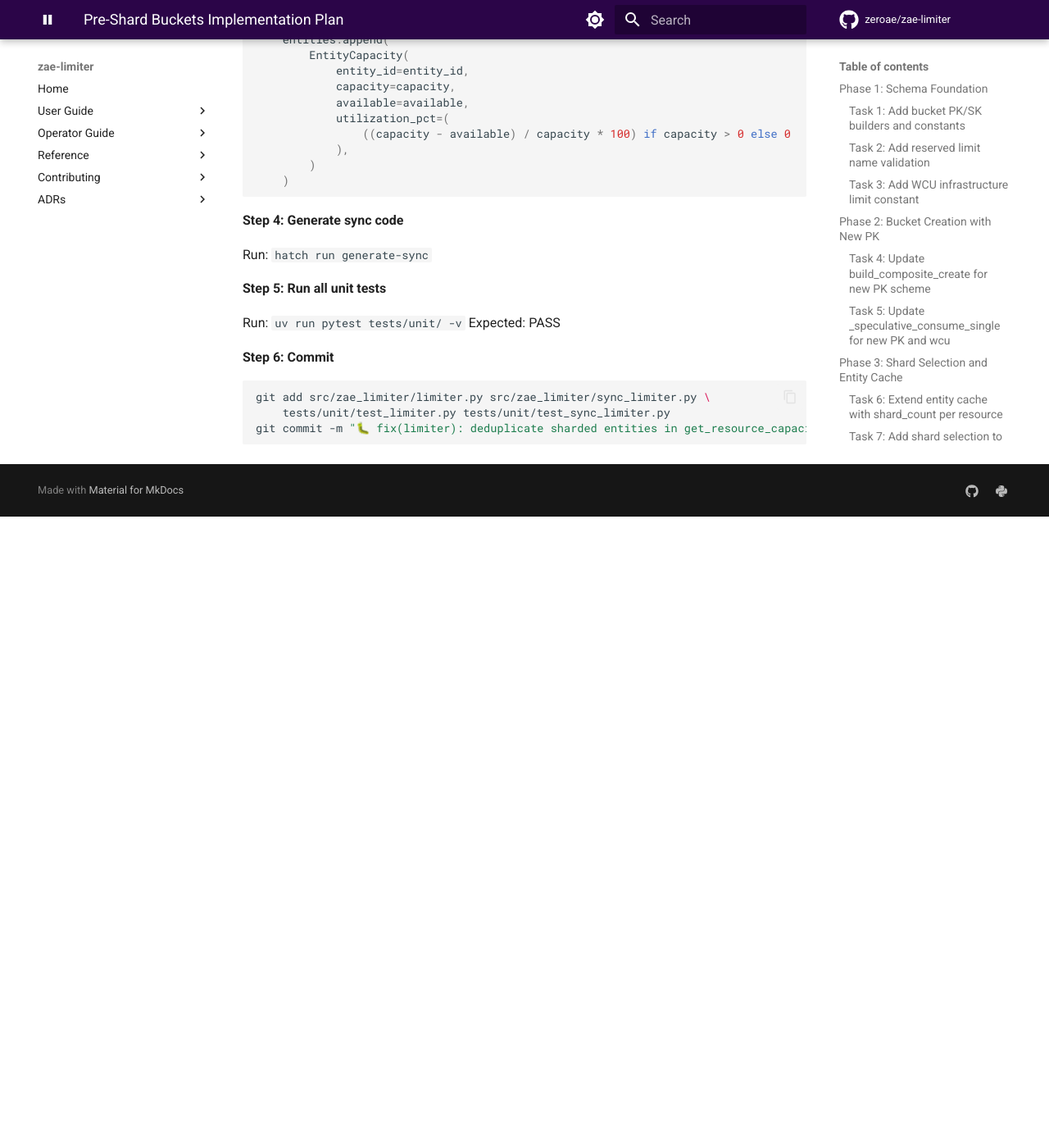
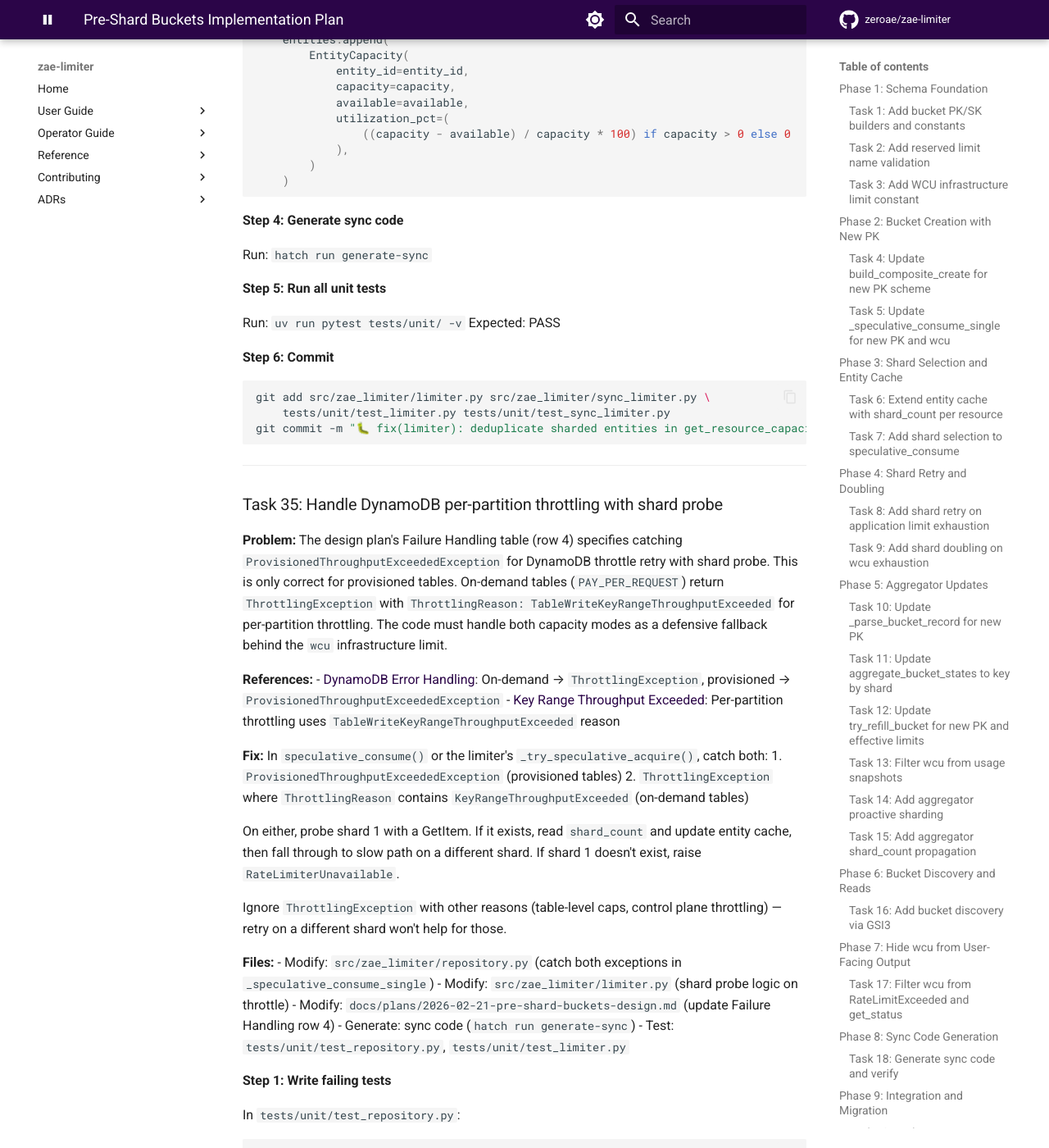
Before and after one commit to zeroae/zae-limiter, an MkDocs documentation site: the page built from docs/plans/2026-02-21-pre-shard-buckets-implementation.md, in a window 1280 px wide and 1400 px high, scrolled down 38397 px. Shown: the whole window at 82% size. Built offline with MkDocs 1.6.1 and Material for MkDocs 9.7.7, drawn with Linux system fonts in a browser that asks for light colours; comment, search, counter and statistics services are not loaded; the version menu is left out; before the commit the page ends 39027 px from its top, so only the background shows below that; some of the changed text lies outside the part shown.

Commit message:
📝 docs(design): add Task 35 — handle DynamoDB per-partition throttling for both capacity modes
On-demand tables return ThrottlingException (not ProvisionedThroughputExceededException)
for per-partition throttling. Task handles both via ThrottlingReason inspection.

Co-Authored-By: Claude Opus 4.6 <noreply@anthropic.com>

````diff
--- a/docs/plans/2026-02-21-pre-shard-buckets-implementation.md
+++ b/docs/plans/2026-02-21-pre-shard-buckets-implementation.md
@@ -2006,3 +2006,129 @@ git add src/zae_limiter/limiter.py src/zae_limiter/sync_limiter.py \
     tests/unit/test_limiter.py tests/unit/test_sync_limiter.py
 git commit -m "🐛 fix(limiter): deduplicate sharded entities in get_resource_capacity"
 ```
+
+---
+
+### Task 35: Handle DynamoDB per-partition throttling with shard probe
+
+**Problem:** The design plan's Failure Handling table (row 4) specifies catching `ProvisionedThroughputExceededException` for DynamoDB throttle retry with shard probe. This is only correct for provisioned tables. On-demand tables (`PAY_PER_REQUEST`) return `ThrottlingException` with `ThrottlingReason: TableWriteKeyRangeThroughputExceeded` for per-partition throttling. The code must handle both capacity modes as a defensive fallback behind the `wcu` infrastructure limit.
+
+**References:**
+- [DynamoDB Error Handling](https://docs.aws.amazon.com/amazondynamodb/latest/developerguide/Programming.Errors.html): On-demand → `ThrottlingException`, provisioned → `ProvisionedThroughputExceededException`
+- [Key Range Throughput Exceeded](https://docs.aws.amazon.com/amazondynamodb/latest/developerguide/throttling-key-range-limit-exceeded-mitigation.html): Per-partition throttling uses `TableWriteKeyRangeThroughputExceeded` reason
+
+**Fix:** In `speculative_consume()` or the limiter's `_try_speculative_acquire()`, catch both:
+1. `ProvisionedThroughputExceededException` (provisioned tables)
+2. `ThrottlingException` where `ThrottlingReason` contains `KeyRangeThroughputExceeded` (on-demand tables)
+
+On either, probe shard 1 with a GetItem. If it exists, read `shard_count` and update entity cache, then fall through to slow path on a different shard. If shard 1 doesn't exist, raise `RateLimiterUnavailable`.
+
+Ignore `ThrottlingException` with other reasons (table-level caps, control plane throttling) — retry on a different shard won't help for those.
+
+**Files:**
+- Modify: `src/zae_limiter/repository.py` (catch both exceptions in `_speculative_consume_single`)
+- Modify: `src/zae_limiter/limiter.py` (shard probe logic on throttle)
+- Modify: `docs/plans/2026-02-21-pre-shard-buckets-design.md` (update Failure Handling row 4)
+- Generate: sync code (`hatch run generate-sync`)
+- Test: `tests/unit/test_repository.py`, `tests/unit/test_limiter.py`
+
+**Step 1: Write failing tests**
+
+In `tests/unit/test_repository.py`:
+
+```python
+def test_speculative_consume_handles_provisioned_throttle():
+    """ProvisionedThroughputExceededException returns throttled SpeculativeResult."""
+    # Mock client to raise ProvisionedThroughputExceededException
+    result = await repo.speculative_consume("user-1", "api", {"rpm": 1})
+    assert not result.success
+    assert result.failure_reason == SpeculativeFailureReason.PARTITION_THROTTLED
+
+def test_speculative_consume_handles_on_demand_throttle():
+    """ThrottlingException with KeyRangeThroughputExceeded returns throttled result."""
+    # Mock client to raise ThrottlingException with ThrottlingReason
+    result = await repo.speculative_consume("user-1", "api", {"rpm": 1})
+    assert not result.success
+    assert result.failure_reason == SpeculativeFailureReason.PARTITION_THROTTLED
+
+def test_speculative_consume_reraises_non_partition_throttle():
+    """ThrottlingException without KeyRange reason is re-raised."""
+    # Mock client to raise ThrottlingException with MaxOnDemandThroughputExceeded
+    with pytest.raises(ClientError):
+        await repo.speculative_consume("user-1", "api", {"rpm": 1})
+```
+
+**Step 2: Run tests to verify they fail**
+
+Run: `uv run pytest tests/unit/test_repository.py -k "test_speculative_consume_handles" -v`
+Expected: FAIL
+
+**Step 3: Add throttle handling in `_speculative_consume_single`**
+
+```python
+def _is_partition_throttle(e: ClientError) -> bool:
+    """Check if a ClientError is a per-partition throttle (hot key)."""
+    code = e.response.get("Error", {}).get("Code", "")
+    if code == "ProvisionedThroughputExceededException":
+        return True
+    if code == "ThrottlingException":
+        reason = e.response.get("Error", {}).get("ThrottlingReason", "")
+        return "KeyRangeThroughputExceeded" in reason
+    return False
+```
+
+In `_speculative_consume_single`, extend the `except ClientError` block:
+
+```python
+except ClientError as e:
+    if e.response.get("Error", {}).get("Code") == "ConditionalCheckFailedException":
+        # ... existing logic ...
+    elif _is_partition_throttle(e):
+        return SpeculativeResult(
+            success=False,
+            shard_id=shard_id,
+            failure_reason=SpeculativeFailureReason.PARTITION_THROTTLED,
+        )
+    raise
+```
+
+**Step 4: Add shard probe in limiter**
+
+In `_try_speculative_acquire()`, after the existing wcu/shard-retry logic:
+
+```python
+if result.failure_reason == SpeculativeFailureReason.PARTITION_THROTTLED:
+    # Probe shard 1 to discover shard_count
+    probe = await self._repository.get_buckets(entity_id, resource, shard_id=1)
+    if probe:
+        shard_count = probe[0].shard_count  # or from item attributes
+        # Update entity cache, fall through to slow path on different shard
+        return None
+    raise RateLimiterUnavailable("DynamoDB partition throttled, no shards available")
+```
+
+**Step 5: Update design plan Failure Handling table**
+
+Replace row 4 in `docs/plans/2026-02-21-pre-shard-buckets-design.md`:
+
+```markdown
+| `ProvisionedThroughputExceededException` or `ThrottlingException` (KeyRange) | DynamoDB per-partition throttle | Probe shard 1; if exists, discover `shard_count` and retry; if not, `RateLimiterUnavailable` |
+```
+
+**Step 6: Generate sync code**
+
+Run: `hatch run generate-sync`
+
+**Step 7: Run all unit tests**
+
+Run: `uv run pytest tests/unit/ -v`
+Expected: PASS
+
+**Step 8: Commit**
+
+```bash
+git add src/zae_limiter/repository.py src/zae_limiter/limiter.py \
+    src/zae_limiter/sync_*.py docs/plans/2026-02-21-pre-shard-buckets-design.md \
+    tests/unit/test_repository.py tests/unit/test_limiter.py tests/unit/test_sync_*.py
+git commit -m "🐛 fix(repository): handle both ProvisionedThroughput and ThrottlingException for partition throttle"
+```
````
